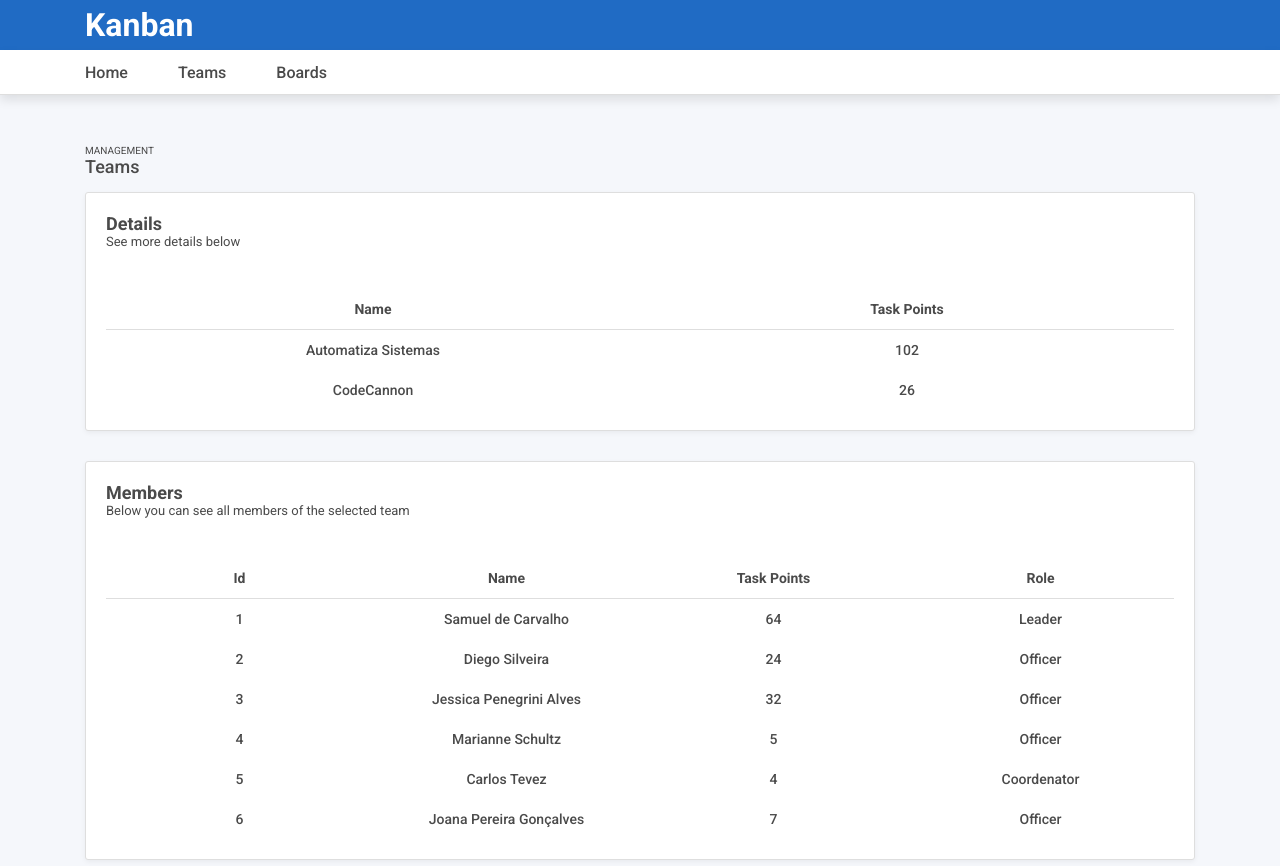
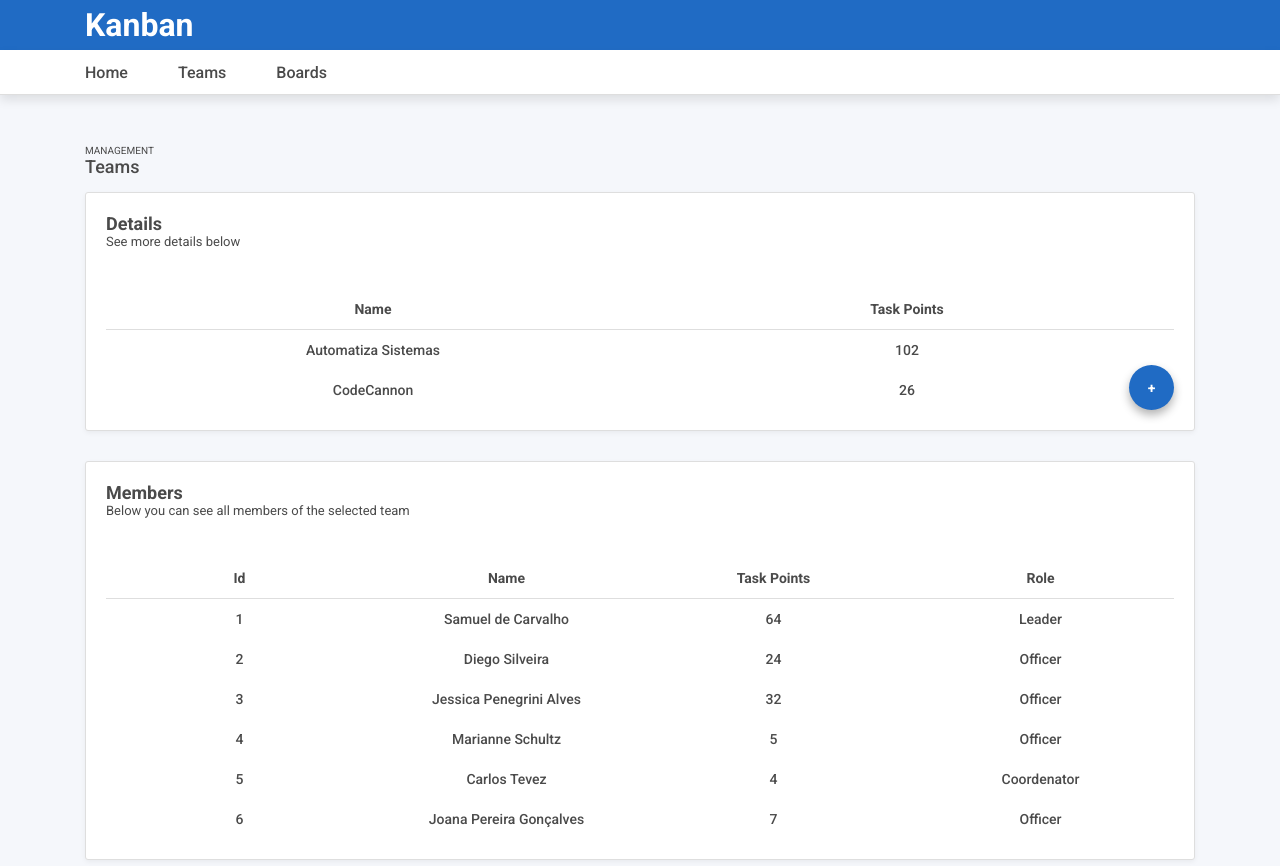
Before and after one commit to samueldcarvalho/Training.ProjectKanban, a Next.js app in the folder src/Web/Training.Kanban.UI/kanban-web-ui/: page /teams in a window 1280 px wide. Built offline with nearby package versions, Linux system fonts and the light colour scheme.

Commit message:
StyleSheet

```diff
--- a/src/Web/Training.Kanban.UI/kanban-web-ui/pages/teams/index.tsx
+++ b/src/Web/Training.Kanban.UI/kanban-web-ui/pages/teams/index.tsx
@@ -16,7 +16,7 @@ const TeamsPage = () => {
                     <CardTitleComponent title="Details" description="See more details below" />
                 </div>
                 <div className="kb-teams-top-body">
-                    <div>
+                    <div className="kb-teams-top-body-grid">
                         <tr className="row kb-table-row kb-table-row-header" style={{ width: "100%" }}>
                             <td className="col">Name</td>
                             <td className="col">Task Points</td>
@@ -35,6 +35,7 @@ const TeamsPage = () => {
                             <div className="no-data-grid">
                                 <h1>Sem dados</h1>
                             </div>)}
+                        <button className="kb-action-button">+</button>
                     </div>
                 </div>
             </div>
--- a/src/Web/Training.Kanban.UI/kanban-web-ui/styles/main-module.css
+++ b/src/Web/Training.Kanban.UI/kanban-web-ui/styles/main-module.css
@@ -17,7 +17,7 @@
 }
 
 .kb-main-header{
-  background: var(--color-primary);
+  background-color: var(--color-primary);
   height: 50px;
 }
 
--- a/src/Web/Training.Kanban.UI/kanban-web-ui/styles/teams-module.css
+++ b/src/Web/Training.Kanban.UI/kanban-web-ui/styles/teams-module.css
@@ -1,3 +1,23 @@
 .kb-teams-top{
     margin-bottom: 30px;
 }
+
+.kb-teams-top-body{
+    position: relative;
+}
+
+.kb-teams-top-body button{
+    position: absolute;
+    right: 0px;
+    bottom: 0;
+
+    height: 45px;
+    width: 45px;
+    border-radius: 28px;
+
+    box-shadow: 0px 5px 10px rgba(0, 0, 0, 0.3);
+}
+
+.kb-teams-top-body button:hover{
+    box-shadow: 0px 5px 10px rgba(0, 0, 0, 0.2);
+}
```
